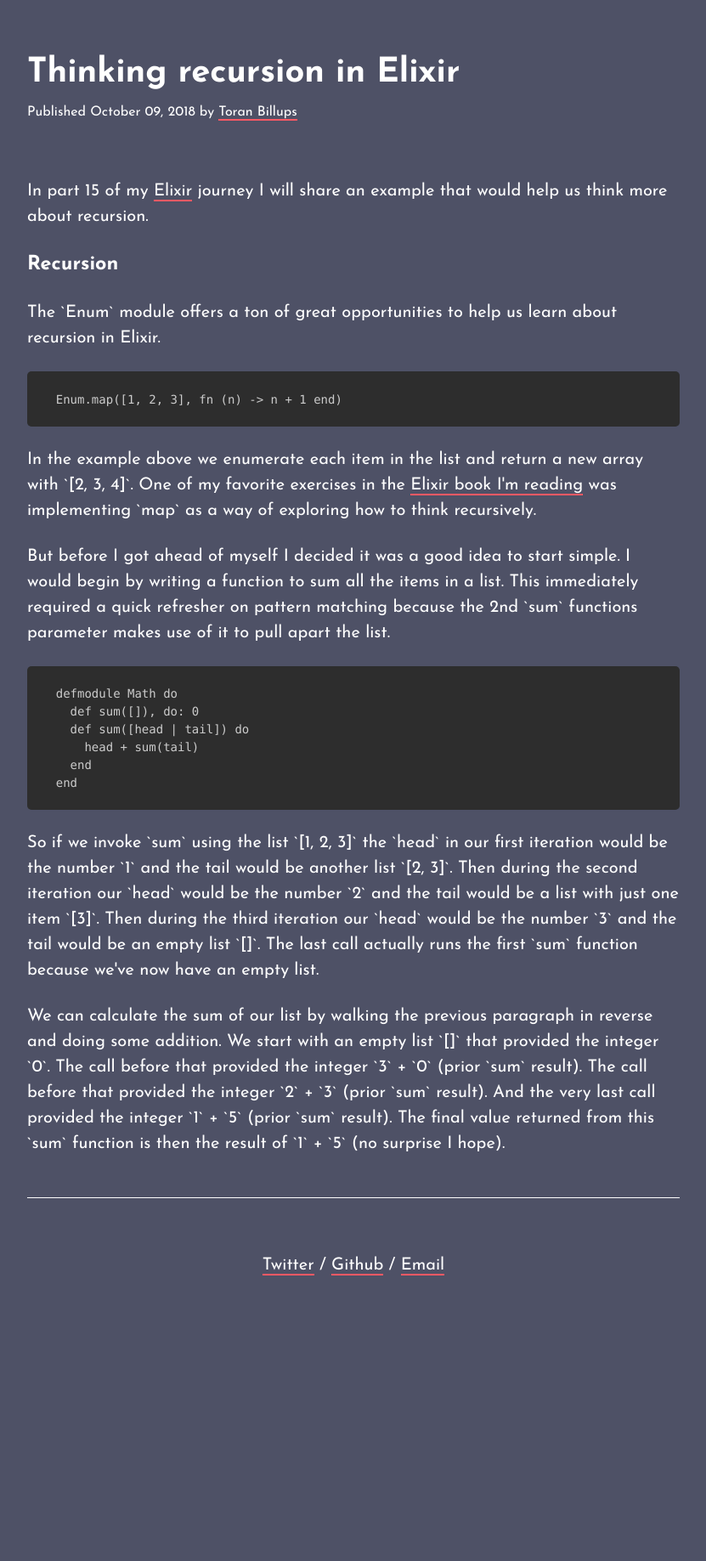
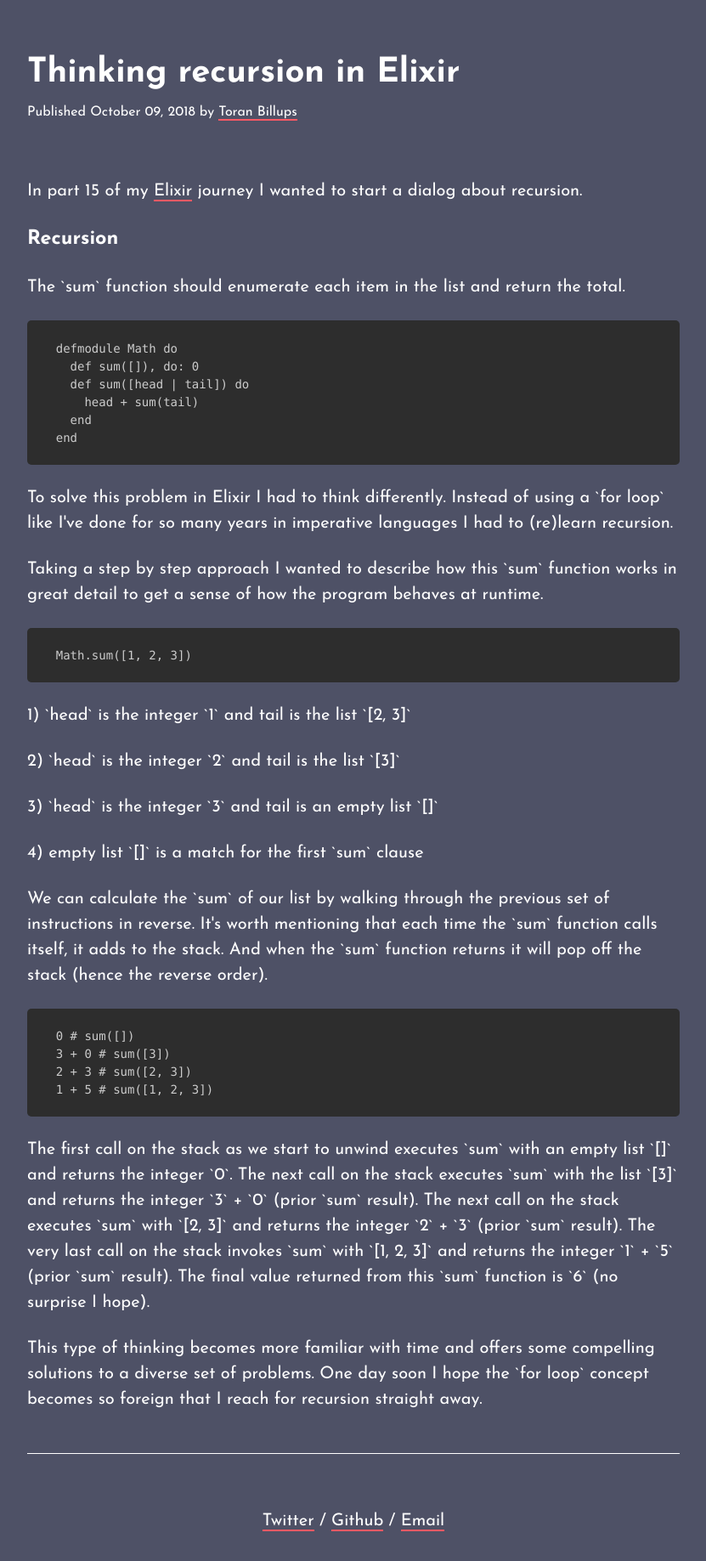
Before and after one commit to toranb/toranb.github.io, a Jekyll site: the page built from _posts/2018-10-09-thinking-recursion-in-elixir.html, in a window 1280 px wide. Shown: the whole page at 85% size, without its empty margins (224-1055 px from the left). Built offline with Jekyll 4.4.1, drawn with Linux system fonts in a browser that asks for light colours; Markdown is read by kramdown in place of the engine named in the settings; before the commit the page ends 1536 px from its top, so only the background shows below that.

Commit message:
reword the thinking recursion post

```diff
--- a/_posts/2018-10-09-thinking-recursion-in-elixir.html
+++ b/_posts/2018-10-09-thinking-recursion-in-elixir.html
@@ -4,21 +4,11 @@
 date:   2018-10-09 18:00:00
 categories: blog archive
 ---
-<p>In part 15 of my <a href="https://elixir-lang.org/">Elixir</a> journey I will share an example that would help us think more about recursion.</p>
+<p>In part 15 of my <a href="https://elixir-lang.org/">Elixir</a> journey I wanted to start a dialog about recursion.</p>
 
 <h3>Recursion</h3>
 
-<p>The `Enum` module offers a ton of great opportunities to help us learn about recursion in Elixir.</p>
-
-<div class="highlight" data-language="elixir">
-  <pre class="language-elixir">
-    <code class="language-elixir">Enum.map([1, 2, 3], fn (n) -> n + 1 end)</code>
-  </pre>
-</div>
-
-<p>In the example above we enumerate each item in the list and return a new array with `[2, 3, 4]`. One of my favorite exercises in the <a href="https://pragprog.com/book/elixir16/programming-elixir-1-6">Elixir book I'm reading</a> was implementing `map` as a way of exploring how to think recursively.</p>
-
-<p>But before I got ahead of myself I decided it was a good idea to start simple. I would begin by writing a function to sum all the items in a list. This immediately required a quick refresher on pattern matching because the 2nd `sum` functions parameter makes use of it to pull apart the list.</p>
+<p>The `sum` function should enumerate each item in the list and return the total.</p>
 
 <div class="highlight" data-language="elixir">
   <pre class="language-elixir">
@@ -31,6 +21,32 @@
   </pre>
 </div>
 
-<p>So if we invoke `sum` using the list `[1, 2, 3]` the `head` in our first iteration would be the number `1` and the tail would be another list `[2, 3]`. Then during the second iteration our `head` would be the number `2` and the tail would be a list with just one item `[3]`. Then during the third iteration our `head` would be the number `3` and the tail would be an empty list `[]`. The last call actually runs the first `sum` function because we've now have an empty list.</p>
+<p>To solve this problem in Elixir I had to think differently. Instead of using a `for loop` like I've done for so many years in imperative languages I had to (re)learn recursion.</p>
 
-<p>We can calculate the sum of our list by walking the previous paragraph in reverse and doing some addition. We start with an empty list `[]` that provided the integer `0`. The call before that provided the integer `3` + `0` (prior `sum` result). The call before that provided the integer `2` + `3` (prior `sum` result). And the very last call provided the integer `1` + `5` (prior `sum` result). The final value returned from this `sum` function is then the result of `1` + `5` (no surprise I hope).</p>
+<p>Taking a step by step approach I wanted to describe how this `sum` function works in great detail to get a sense of how the program behaves at runtime.</p>
+
+<div class="highlight" data-language="elixir">
+  <pre class="language-elixir">
+    <code class="language-elixir">Math.sum([1, 2, 3])</code>
+  </pre>
+</div>
+
+<p>1) `head` is the integer `1` and tail is the list `[2, 3]`</p>
+<p>2) `head` is the integer `2` and tail is the list `[3]`</p>
+<p>3) `head` is the integer `3` and tail is an empty list `[]`</p>
+<p>4) empty list `[]` is a match for the first `sum` clause</p>
+
+<p>We can calculate the `sum` of our list by walking through the previous set of instructions in reverse. It's worth mentioning that each time the `sum` function calls itself, it adds to the stack. And when the `sum` function returns it will pop off the stack (hence the reverse order).</p>
+
+<div class="highlight" data-language="elixir">
+  <pre class="language-elixir">
+    <code class="language-elixir">0 # sum([])</code>
+    <code class="language-elixir">3 + 0 # sum([3])</code>
+    <code class="language-elixir">2 + 3 # sum([2, 3])</code>
+    <code class="language-elixir">1 + 5 # sum([1, 2, 3])</code>
+  </pre>
+</div>
+
+<p>The first call on the stack as we start to unwind executes `sum` with an empty list `[]` and returns the integer `0`. The next call on the stack executes `sum` with the list `[3]` and returns the integer `3` + `0` (prior `sum` result). The next call on the stack executes `sum` with `[2, 3]` and returns the integer `2` + `3` (prior `sum` result). The very last call on the stack invokes `sum` with `[1, 2, 3]` and returns the integer `1` + `5` (prior `sum` result). The final value returned from this `sum` function is `6` (no surprise I hope).</p>
+
+<p>This type of thinking becomes more familiar with time and offers some compelling solutions to a diverse set of problems. One day soon I hope the `for loop` concept becomes so foreign that I reach for recursion straight away.</p>
```
